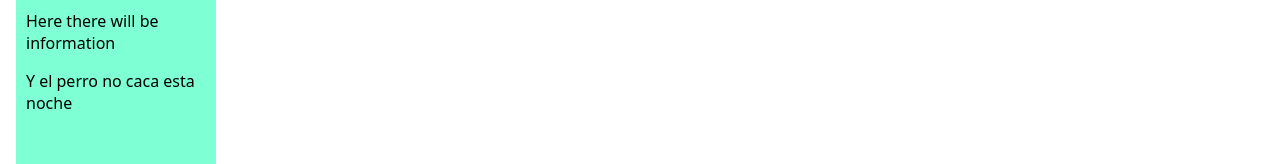
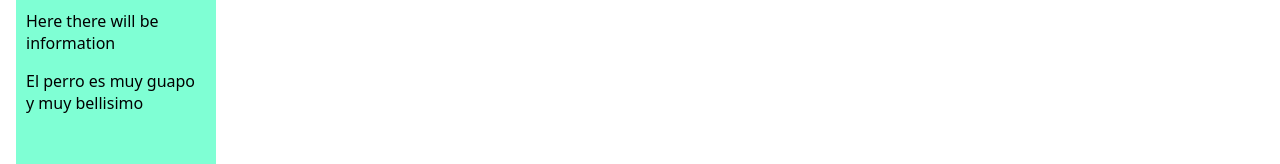
Before and after one commit to MissKluck/making-a-sidebar, a website: page index.html in a window 1280 px wide. Shown: the part 268-432 px from the top of the page. Drawn offline with Linux system fonts and the light colour scheme.

Commit message:
Edit text in sidebar

```diff
--- a/index.html
+++ b/index.html
@@ -23,7 +23,7 @@
         <p>My name is Sigrid</p>
         <p>This is my sidebar</p>
         <p>Here there will be information</p>
-        <p>Y el perro no caca esta noche</p>
+        <p>El perro es muy guapo y muy bellisimo</p>
 
       </aside>
     </main>
```
